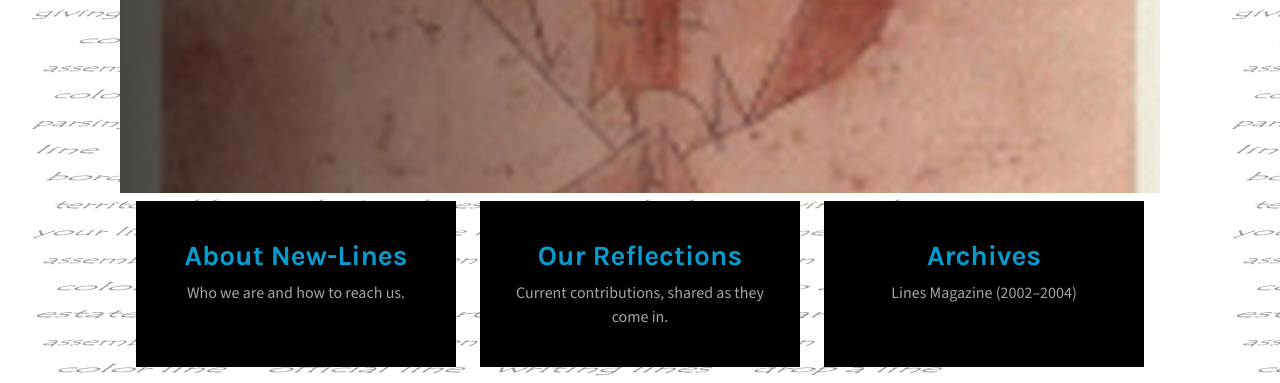
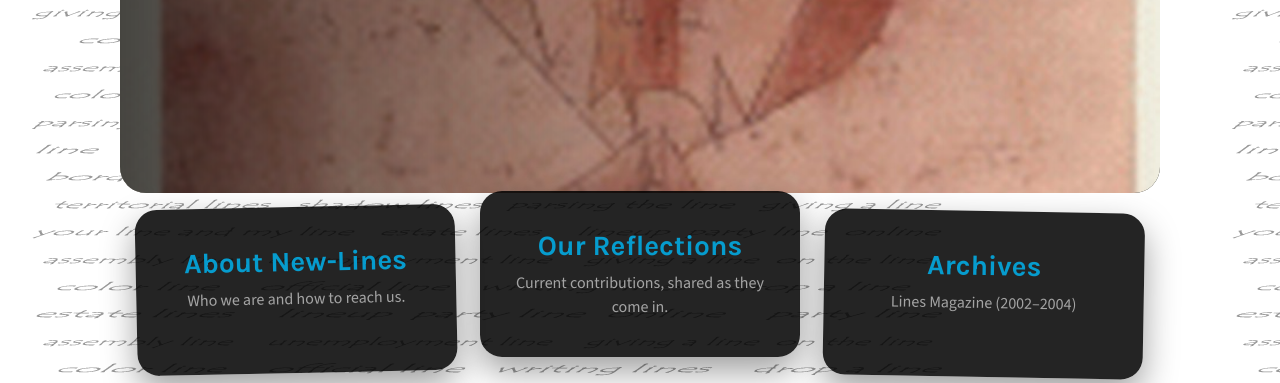
Before and after one commit to IEAcAcademy/Newlines, a plain HTML site: page index.html in a window 1280 px wide. Shown: the part 417-800 px from the top of the page. Drawn offline with nearby package versions, Linux system fonts and the light colour scheme.

Commit message:
Homepage: softer boxes
Rounded corners and soft shadows; the three boxes are staggered with a slight tilt, and lift on hover. The page still fits one screen.

Co-Authored-By: Claude Haiku 5.5 <noreply@anthropic.com>

```diff
--- a/site.css
+++ b/site.css
@@ -12,7 +12,7 @@ h3,h4{font-weight:400;color:#fff}
 .brand{font-family:Montserrat,sans-serif;font-weight:600;font-size:clamp(20px,4vw,30px);letter-spacing:.12em;text-transform:uppercase;color:#fff;text-decoration:none}
 
 /* the parade: ten covers, each fading in over the last, six seconds apart */
-.hero{position:relative;overflow:hidden;width:calc(100% - 32px);max-width:1040px;margin:20px auto;min-height:clamp(300px,60vh,640px);display:flex;align-items:center;padding:32px clamp(16px,6vw,72px);background:#000}
+.hero{position:relative;overflow:hidden;border-radius:26px;width:calc(100% - 32px);max-width:1040px;margin:20px auto;min-height:clamp(300px,60vh,640px);display:flex;align-items:center;padding:32px clamp(16px,6vw,72px);background:#000}
 .hero::before{content:"";position:absolute;inset:0;z-index:1;background:linear-gradient(90deg,rgba(0,0,0,.72) 0%,rgba(0,0,0,.2) 55%,rgba(0,0,0,.05) 100%)}
 .slides{position:absolute;inset:0;z-index:0}
 .slide{position:absolute;inset:0;margin:0;opacity:0;animation:parade 60s infinite;animation-delay:calc(var(--i) * 6s)}
@@ -30,8 +30,11 @@ h3,h4{font-weight:400;color:#fff}
 
 /* three boxes side by side, each a link, at every width */
 .trio{display:grid;grid-template-columns:repeat(3,minmax(0,1fr));gap:clamp(8px,2vw,24px);max-width:1040px;margin:20px auto;padding:0 16px}
-.box{display:block;background:#000;padding:clamp(14px,3vw,40px) clamp(8px,2vw,24px);text-align:center;text-decoration:none;color:var(--text)}
-.box:hover{outline:1px solid var(--blue)}
+.box{display:block;background:rgba(0,0,0,.86);border-radius:22px;box-shadow:0 14px 34px rgba(0,0,0,.38);padding:clamp(14px,3vw,40px) clamp(8px,2vw,24px);text-align:center;text-decoration:none;color:var(--text);transition:transform .3s ease,box-shadow .3s ease}
+.trio .box:nth-child(1){transform:rotate(-1.2deg) translateY(6px)}
+.trio .box:nth-child(2){transform:translateY(-10px)}
+.trio .box:nth-child(3){transform:rotate(1deg) translateY(10px)}
+.box:hover{transform:translateY(-6px) rotate(0deg);box-shadow:0 20px 40px rgba(0,0,0,.5)}
 .box h2{margin:0 0 8px;font-size:clamp(15px,2.6vw,28px);color:var(--blue)}
 .box p{margin:0;font-size:clamp(13px,1.8vw,16px);color:var(--muted)}
 
```
